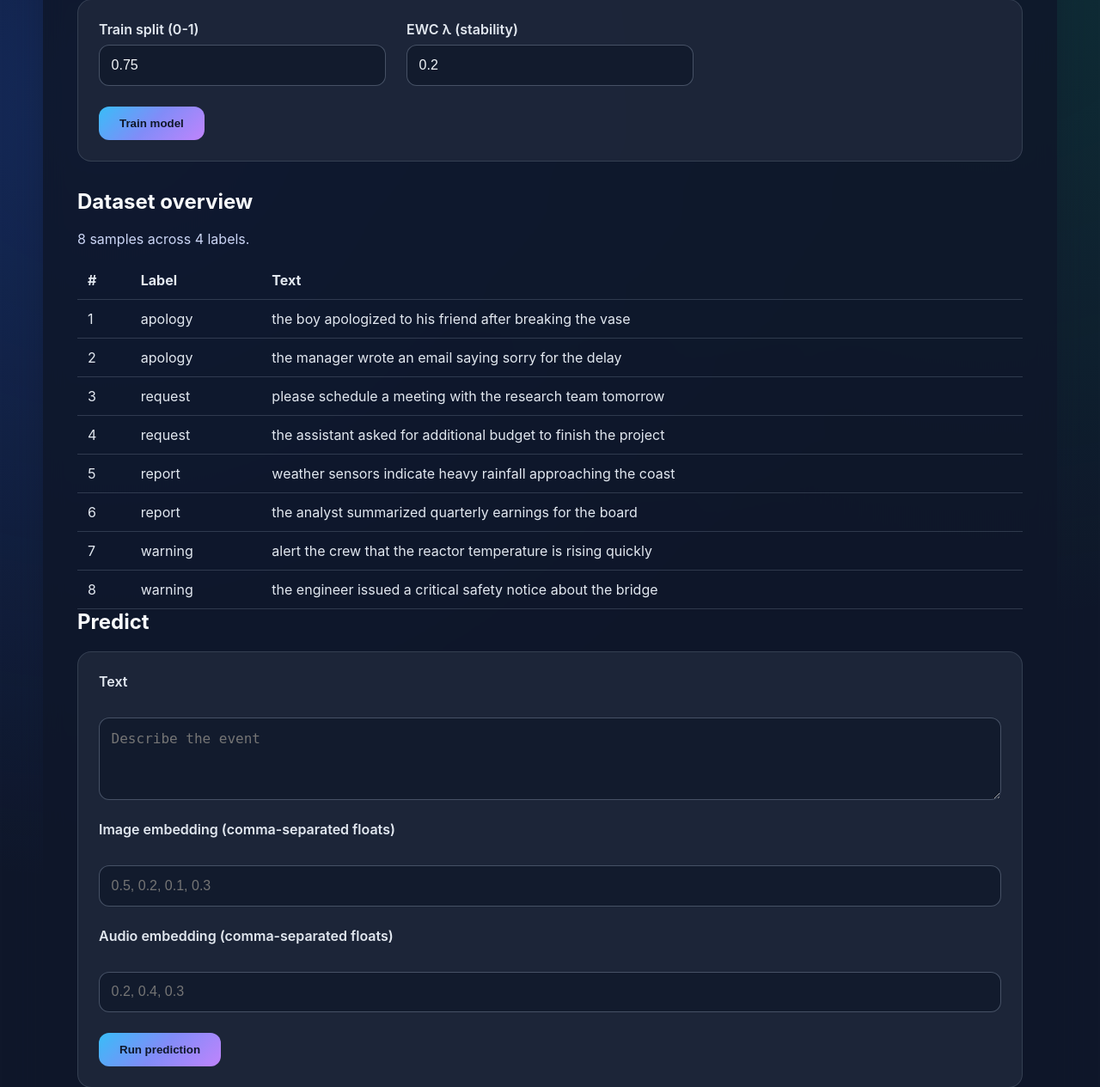
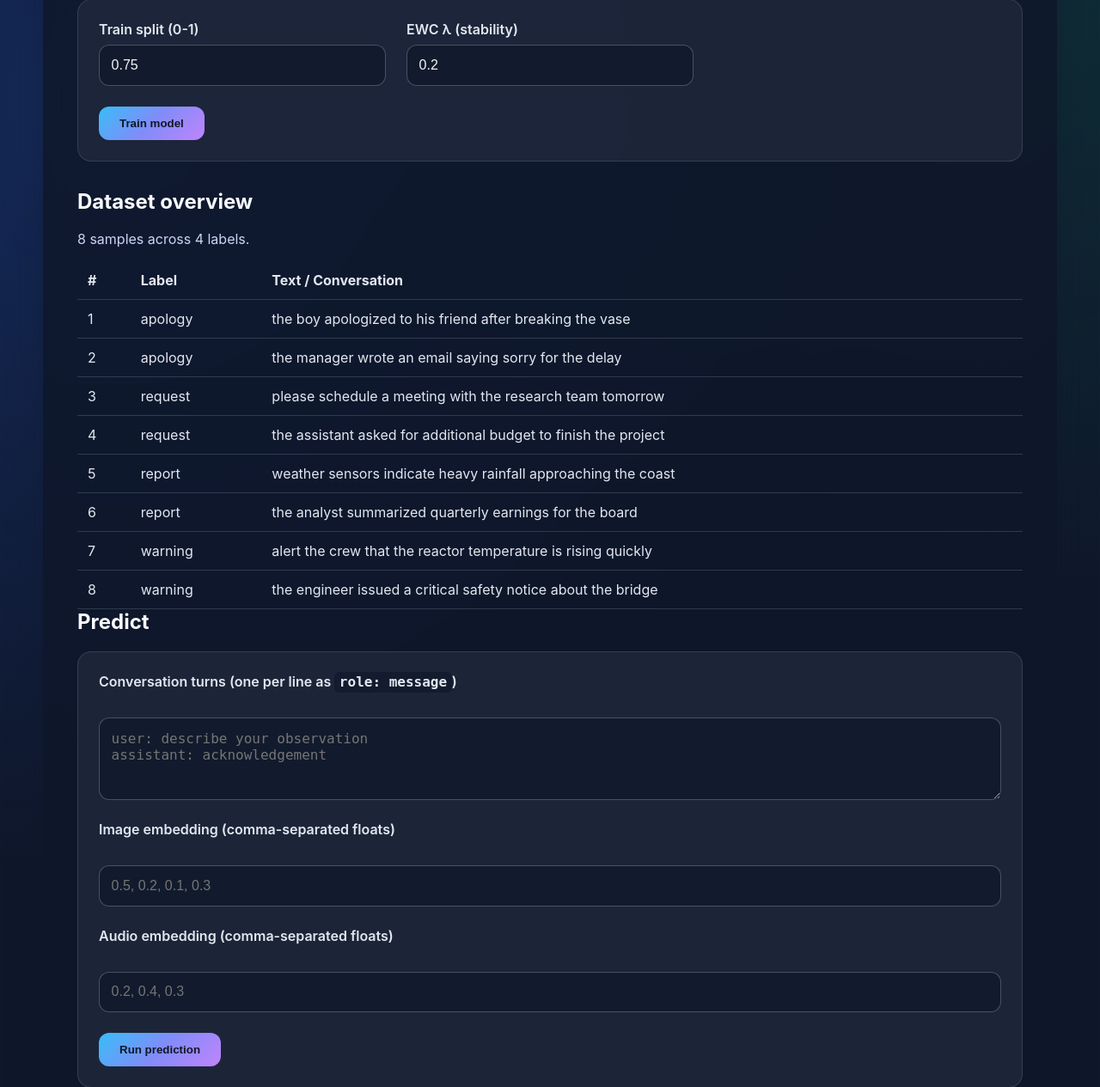
Before and after one commit to RicktoriousLimited/fuzzy-guide, a PHP site: page / in a window 1280 px wide. Shown: the part 238-1503 px from the top of the page at 86% size. Run offline with PHP 8.4, Linux system fonts and the light colour scheme; some libraries are stand-ins or nearby versions.

Commit message:
Support conversational turns in text modality

```diff
--- a/php-app/index.php
+++ b/php-app/index.php
@@ -24,6 +24,39 @@ $error = null;
 $prediction = null;
 $intermediates = null;
 $modalWeights = null;
+$conversationInput = (string) ($_POST['text'] ?? '');
+
+/**
+ * @return array<int, array{role: string, content: string}>
+ */
+function parseConversationTurns(string $raw): array
+{
+    $lines = preg_split('/\r?\n/', trim($raw)) ?: [];
+    $turns = [];
+    foreach ($lines as $line) {
+        $line = trim($line);
+        if ($line === '') {
+            continue;
+        }
+        if (strpos($line, ':') === false) {
+            $turns[] = [
+                'role' => 'narrator',
+                'content' => $line,
+            ];
+            continue;
+        }
+        [$role, $content] = array_map('trim', explode(':', $line, 2));
+        if ($content === '') {
+            continue;
+        }
+        $turns[] = [
+            'role' => $role === '' ? 'unknown' : strtolower($role),
+            'content' => $content,
+        ];
+    }
+
+    return $turns;
+}
 
 if ($_SERVER['REQUEST_METHOD'] === 'POST') {
     $action = $_POST['action'] ?? '';
@@ -41,16 +74,20 @@ if ($_SERVER['REQUEST_METHOD'] === 'POST') {
                 $metrics['test_accuracy'] * 100
             );
         } elseif ($action === 'predict') {
-            $text = trim((string) ($_POST['text'] ?? ''));
+            $conversationInput = trim((string) ($_POST['text'] ?? ''));
             $imageRaw = trim((string) ($_POST['image'] ?? ''));
             $audioRaw = trim((string) ($_POST['audio'] ?? ''));
-            if ($text === '') {
-                throw new InvalidArgumentException('Provide text input for prediction.');
+            if ($conversationInput === '') {
+                throw new InvalidArgumentException('Provide conversation turns for prediction.');
+            }
+            $turns = parseConversationTurns($conversationInput);
+            if ($turns === []) {
+                throw new InvalidArgumentException('Conversation format invalid. Use "role: message" per line.');
             }
             $image = $imageRaw === '' ? [] : array_map('floatval', array_filter(array_map('trim', explode(',', $imageRaw)), static fn ($value) => $value !== ''));
             $audio = $audioRaw === '' ? [] : array_map('floatval', array_filter(array_map('trim', explode(',', $audioRaw)), static fn ($value) => $value !== ''));
             $result = $model->predict([
-                'text' => $text,
+                'text' => $turns,
                 'image' => $image,
                 'audio' => $audio,
             ]);
@@ -241,7 +278,7 @@ $alpha = $model->getAlpha();
                 <tr>
                     <th>#</th>
                     <th>Label</th>
-                    <th>Text</th>
+                    <th>Text / Conversation</th>
                 </tr>
                 </thead>
                 <tbody>
@@ -249,7 +286,17 @@ $alpha = $model->getAlpha();
                     <tr>
                         <td><?php echo $index + 1; ?></td>
                         <td><?php echo htmlspecialchars($sample['label'], ENT_QUOTES | ENT_SUBSTITUTE, 'UTF-8'); ?></td>
-                        <td><?php echo htmlspecialchars(substr($sample['modalities']['text'], 0, 80), ENT_QUOTES | ENT_SUBSTITUTE, 'UTF-8'); ?><?php echo strlen($sample['modalities']['text']) > 80 ? '…' : ''; ?></td>
+                        <td>
+                            <?php $textModality = $sample['modalities']['text'] ?? ''; ?>
+                            <?php if (is_array($textModality) && $textModality !== []): ?>
+                                <?php $firstTurn = $textModality[0]; ?>
+                                <?php $preview = sprintf('%s: %s', $firstTurn['role'], $firstTurn['content']); ?>
+                                <?php echo htmlspecialchars(substr($preview, 0, 80), ENT_QUOTES | ENT_SUBSTITUTE, 'UTF-8'); ?><?php echo strlen($preview) > 80 ? '…' : ''; ?>
+                            <?php else: ?>
+                                <?php $textPreview = (string) $textModality; ?>
+                                <?php echo htmlspecialchars(substr($textPreview, 0, 80), ENT_QUOTES | ENT_SUBSTITUTE, 'UTF-8'); ?><?php echo strlen($textPreview) > 80 ? '…' : ''; ?>
+                            <?php endif; ?>
+                        </td>
                     </tr>
                 <?php endforeach; ?>
                 </tbody>
@@ -261,8 +308,8 @@ $alpha = $model->getAlpha();
         <h2>Predict</h2>
         <form method="post" class="grid">
             <input type="hidden" name="action" value="predict">
-            <label for="text">Text</label>
-            <textarea id="text" name="text" placeholder="Describe the event" required><?php echo htmlspecialchars((string) ($_POST['text'] ?? ''), ENT_QUOTES | ENT_SUBSTITUTE, 'UTF-8'); ?></textarea>
+            <label for="text">Conversation turns (one per line as <code>role: message</code>)</label>
+            <textarea id="text" name="text" placeholder="user: describe your observation&#10;assistant: acknowledgement" required><?php echo htmlspecialchars($conversationInput, ENT_QUOTES | ENT_SUBSTITUTE, 'UTF-8'); ?></textarea>
             <label for="image">Image embedding (comma-separated floats)</label>
             <input id="image" type="text" name="image" placeholder="0.5, 0.2, 0.1, 0.3" value="<?php echo htmlspecialchars((string) ($_POST['image'] ?? ''), ENT_QUOTES | ENT_SUBSTITUTE, 'UTF-8'); ?>">
             <label for="audio">Audio embedding (comma-separated floats)</label>
@@ -276,6 +323,8 @@ $alpha = $model->getAlpha();
             <div class="card">
                 <h3>Prediction result</h3>
                 <p><strong>Label:</strong> <?php echo htmlspecialchars($prediction, ENT_QUOTES | ENT_SUBSTITUTE, 'UTF-8'); ?></p>
+                <h4>Conversation summary</h4>
+                <pre style="white-space: pre-wrap; background: rgba(15, 23, 42, 0.55); padding: 0.75rem; border-radius: 0.75rem;"><?php echo htmlspecialchars((string) ($intermediates['conversation_summary'] ?? ''), ENT_QUOTES | ENT_SUBSTITUTE, 'UTF-8'); ?></pre>
                 <h4>Modal weights</h4>
                 <ul>
                     <?php foreach ($modalWeights as $name => $weight): ?>
--- a/php-app/src/NSCTX/Encoder/TextEncoder.php
+++ b/php-app/src/NSCTX/Encoder/TextEncoder.php
@@ -45,12 +45,13 @@ final class TextEncoder
     }
 
     /**
+     * @param array<int, string> $speakerHints
      * @return array{
      *     embeddings: array<int, array<int, float>>,
      *     contextual: array<int, float>
      * }
      */
-    public function encode(string $text): array
+    public function encode(string $text, array $speakerHints = []): array
     {
         $tokens = $this->tokenize($text);
         if ($tokens === []) {
@@ -64,7 +65,7 @@ final class TextEncoder
         foreach ($tokens as $index => $token) {
             $base = $this->tokenEmbedding($token);
             $position = $this->positionEmbedding($index);
-            $role = $this->roleEmbedding($token, $index);
+            $role = $this->roleEmbedding($token, $index, $speakerHints[$index] ?? null);
             $embedding = Vector::add(Vector::add($base, $position), $role);
             $tokenEmbeddings[] = $embedding;
         }
@@ -116,12 +117,19 @@ final class TextEncoder
     /**
      * @return array<int, float>
      */
-    private function roleEmbedding(string $token, int $index): array
+    private function roleEmbedding(string $token, int $index, ?string $speakerHint = null): array
     {
         $role = $this->inferRole($token, $index);
         $vector = [];
         for ($i = 0; $i < $this->embeddingDim; $i++) {
             $vector[$i] = Hasher::float('role:' . $role . ':' . $i, 0.5);
+        }
+        if ($speakerHint !== null) {
+            $speakerVector = [];
+            for ($i = 0; $i < $this->embeddingDim; $i++) {
+                $speakerVector[$i] = Hasher::float('speaker:' . $speakerHint . ':' . $i, 0.45);
+            }
+            $vector = Vector::add($vector, $speakerVector);
         }
         return $vector;
     }
--- a/php-app/src/NSCTX/Model/NSCTXModel.php
+++ b/php-app/src/NSCTX/Model/NSCTXModel.php
@@ -50,6 +50,7 @@ final class NSCTXModel
             'alpha' => [],
             'metrics' => null,
             'vocabulary' => $vocabulary,
+            'speaker_profiles' => $saved['speaker_profiles'] ?? [],
         ];
     }
 
@@ -68,11 +69,24 @@ final class NSCTXModel
         $trainSet = array_slice($dataset, 0, $trainCount);
         $testSet = array_slice($dataset, $trainCount);
 
+        $preparedTexts = array_map(function (array $item): array {
+            $modalities = $item['modalities'] ?? [];
+            return $this->prepareConversationInput($modalities['text'] ?? '');
+        }, $trainSet);
+
         $this->textEncoder->fit(array_map(
-            static fn (array $item): string => (string) ($item['modalities']['text'] ?? ''),
-            $trainSet
+            static fn (array $prepared): string => $prepared['summary'],
+            $preparedTexts
         ));
         $this->state['vocabulary'] = $this->textEncoder->getVocabulary();
+
+        $speakerProfiles = $this->state['speaker_profiles'] ?? [];
+        foreach ($preparedTexts as $prepared) {
+            foreach ($prepared['speakers'] as $role => $count) {
+                $speakerProfiles[$role] = ($speakerProfiles[$role] ?? 0) + $count;
+            }
+        }
+        $this->state['speaker_profiles'] = $speakerProfiles;
 
         $prototypes = [];
         $alphaAccumulator = [];
@@ -209,11 +223,12 @@ final class NSCTXModel
      */
     private function encodeModalities(array $modalities, array $alpha = []): array
     {
-        $text = (string) ($modalities['text'] ?? '');
+        $textData = $this->prepareConversationInput($modalities['text'] ?? '');
+        $text = $textData['summary'];
         $image = array_map('floatval', $modalities['image'] ?? []);
         $audio = array_map('floatval', $modalities['audio'] ?? []);
 
-        $textEncoded = $this->textEncoder->encode($text);
+        $textEncoded = $this->textEncoder->encode($text, $textData['hints']);
         $imageEncoded = $image === [] ? Vector::zeros($this->getEmbeddingDim()) : $this->imageEncoder->encode($image);
         $audioEncoded = $audio === [] ? Vector::zeros($this->getEmbeddingDim()) : $this->audioEncoder->encode($audio);
 
@@ -234,12 +249,99 @@ final class NSCTXModel
             'modal_weights' => $fusion['weights'],
             'intermediates' => [
                 'text_tokens' => $textEncoded['embeddings'],
+                'conversation_summary' => $textData['summary'],
+                'conversation_turns' => $textData['turns'],
                 'fused' => $fusion['fused'],
                 'graph' => $graph,
                 'reasoning_steps' => $reason['steps'],
                 'hub' => $hubState,
             ],
         ];
+    }
+
+    /**
+     * @param mixed $textInput
+     * @return array{
+     *     summary: string,
+     *     hints: array<int, string>,
+     *     turns: array<int, array{role: string, content: string}>,
+     *     speakers: array<string, int>
+     * }
+     */
+    private function prepareConversationInput($textInput): array
+    {
+        $turns = [];
+        if (is_array($textInput)) {
+            foreach ($textInput as $item) {
+                if (!is_array($item)) {
+                    continue;
+                }
+                $role = strtolower(trim((string) ($item['role'] ?? 'unknown')));
+                $content = trim((string) ($item['content'] ?? ''));
+                if ($content === '') {
+                    continue;
+                }
+                $turns[] = [
+                    'role' => $role === '' ? 'unknown' : $role,
+                    'content' => $content,
+                ];
+            }
+        }
+
+        if ($turns === []) {
+            $summary = trim((string) $textInput);
+            if ($summary === '') {
+                return [
+                    'summary' => '',
+                    'hints' => [],
+                    'turns' => [],
+                    'speakers' => [],
+                ];
+            }
+            return [
+                'summary' => $summary,
+                'hints' => [],
+                'turns' => [[
+                    'role' => 'narrator',
+                    'content' => $summary,
+                ]],
+                'speakers' => ['narrator' => 1],
+            ];
+        }
+
+        $segments = [];
+        $hints = [];
+        $speakers = [];
+        $tokenIndex = 0;
+        foreach ($turns as $turn) {
+            $role = $turn['role'];
+            $content = $turn['content'];
+            $segments[] = sprintf('%s: %s', $role, $content);
+            $speakers[$role] = ($speakers[$role] ?? 0) + 1;
+            $tokens = $this->basicTokenize($role . ' ' . $content);
+            foreach ($tokens as $_) {
+                $hints[$tokenIndex] = $role;
+                $tokenIndex++;
+            }
+        }
+
+        return [
+            'summary' => implode("\n", $segments),
+            'hints' => $hints,
+            'turns' => $turns,
+            'speakers' => $speakers,
+        ];
+    }
+
+    /**
+     * @return array<int, string>
+     */
+    private function basicTokenize(string $text): array
+    {
+        $normalized = strtolower(trim($text));
+        $normalized = preg_replace('/[^a-z0-9\s]/', '', $normalized) ?? $normalized;
+        $tokens = preg_split('/\s+/', $normalized) ?: [];
+        return array_values(array_filter($tokens, static fn (string $token): bool => $token !== ''));
     }
 
     private function getEmbeddingDim(): int
```
Also changed, not shown: php-app/predict.php (+74 -4 lines).
